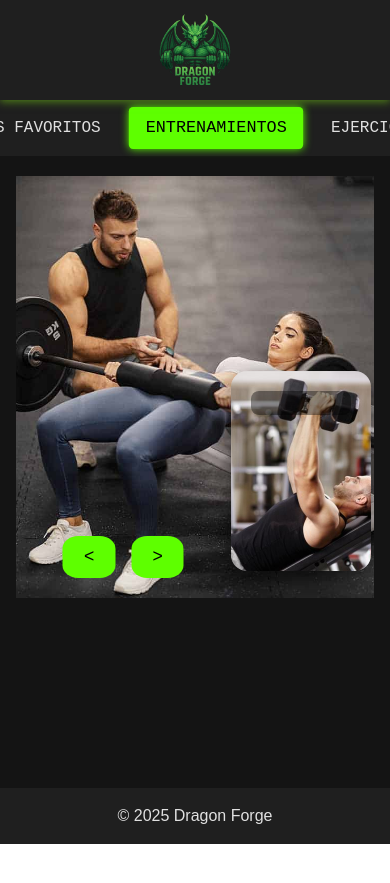
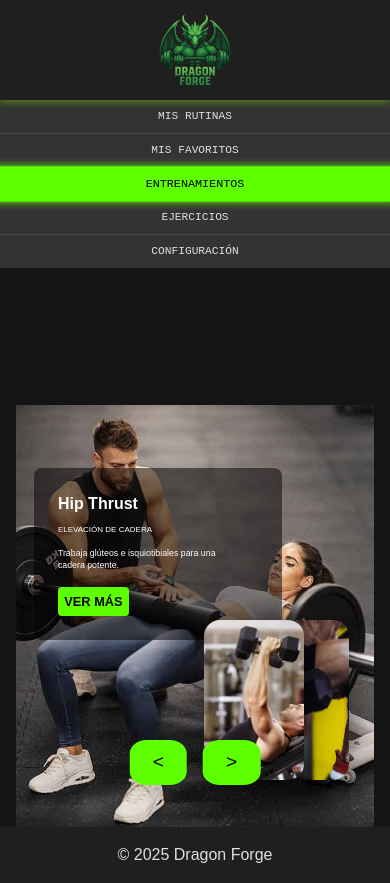
Before and after one commit to Aidmora/DragonForge, a React (Vite) app: page /workouts in a window 390 px wide. Before the commit the page ends 844 px from the top, so only its background shows below. Built offline with nearby package versions, Linux system fonts and the light colour scheme; sample sign-in values are in the browser's storage.

Commit message:
mejorar diseño responsive

```diff
--- a/src/components/Carousel.css
+++ b/src/components/Carousel.css
@@ -4,11 +4,9 @@
     --text-light: #fff;
   }
 
-  /* 1) .carousel ahora es sólo el “bench” de fondo */
   .carousel {
     position: relative;
     width: 100%;
-    max-width: 1000px;
     height: 70vh;
     background-color: var(--bg-darker);
     background-position: center;
@@ -17,16 +15,54 @@
     transition: background-image 0.6s ease-in-out;
     overflow: hidden;
   }
+
+  .carousel .main-content {
+    position: absolute;
+    top: 15%;
+    left: 5%;
+    max-width: 500px;
+    padding: 1.5rem;
+    background: rgba(0,0,0,0.5);
+    border-radius: 8px;
+    color: var(--text-light);
+  }
+  .carousel .main-content h2 {
+    margin: 0 0 0.5rem;
+    font-size: 2rem;
+  }
+  .carousel .main-content .name {
+    margin: 0 0 0.75rem;
+    font-size: 1.1rem;
+    text-transform: uppercase;
+  }
+  .carousel .main-content .desc {
+    margin: 0 1rem 1rem 0;
+    font-size: 0.95rem;
+    line-height: 1.3;
+  }
+  .carousel .main-content .btn {
+    display: inline-block;
+    padding: 0.5rem 1rem;
+    background: var(--green-neon);
+    color: var(--bg-darker);
+    text-decoration: none;
+    border-radius: 4px;
+    font-weight: bold;
+    text-transform: uppercase;
+  }
+
   .carousel .list {
-    position: relative;
-    width: 100%;
+    position: absolute;
+    top: 0; right: 0;
+    width: 35%;
     height: 100%;
   }
-
   .carousel .list .item {
     position: absolute;
-    top: 70%; transform: translateY(-50%);
-    width: 180px; height: 250px;
+    top: 70%;
+    transform: translateY(-50%);
+    width: 180px;
+    height: 250px;
     border-radius: 16px;
     background-position: center;
     background-size: cover;
@@ -34,86 +70,93 @@
     transition: all 0.8s ease;
     z-index: 1;
   }
-
-  /* 4) Posicionamiento en cascada */
-  .carousel .list .item.pos-1 { left: 65%;                z-index: 5; }
-  .carousel .list .item.pos-2 { left: calc(65% + 200px);   z-index: 4; }
-  .carousel .list .item.pos-3 { left: calc(65% + 400px);   z-index: 3; }
-  .carousel .list .item.pos-4 { left: calc(65% + 600px);   z-index: 2; }
-  .carousel .list .item.pos-5 { left: calc(65% + 800px);   z-index: 1; }
-
-  /* 5) Texto / botón dentro de cada preview */
-  .carousel .list .item .content {
-    display: none;
-  }
-  .carousel .list .item.pos-1 .content,
-  .carousel .list .item.pos-2 .content,
-  .carousel .list .item.pos-3 .content,
-  .carousel .list .item.pos-4 .content,
-  .carousel .list .item.pos-5 .content {
-    display: block;
-    position: absolute;
-    top: 20px; left: 20px; right: 20px;
-    background: rgba(0,0,0,0.4);
-    padding: 0.75rem;
-    border-radius: 8px;
-    color: var(--text-light);
-  }
-  .carousel .list .item .titulo {
-    font-size: 1.25rem; font-weight: bold; margin-bottom: 0.5rem;
-    text-transform: uppercase; color: bisque;
-  }
-  .carousel .list .item .nombre {
-    font-size: 1rem; margin-bottom: 0.5rem; text-transform: uppercase;
-  }
-  .carousel .list .item .descripcion {
-    font-size: 0.9rem; opacity: 0.9;
-  }
-  .carousel .list .item #boton {
-    margin-top: 0.5rem;
-  }
-  .carousel .list .item #boton a {
-    color: var(--text-light);
-    border: 1px solid var(--text-light);
-    padding: 0.25rem 0.5rem;
-    text-decoration: none;
-    text-transform: uppercase;
-    font-size: 0.75rem;
-  }
-
-  /* 6) Flechas centradas en el bench */
+  .carousel .list .item.pos-1 { left: 5%;  z-index: 5; }
+  .carousel .list .item.pos-2 { left: 25%; z-index: 4; }
+  .carousel .list .item.pos-3 { left: 45%; z-index: 3; }
+  .carousel .list .item.pos-4 { left: 65%; z-index: 2; }
+  .carousel .list .item.pos-5 { left: 85%; z-index: 1; }
   .carousel .flechas {
     position: absolute;
-    bottom: 20px; left: 30%;
+    bottom: 10%;
+    left: 50%;
     transform: translateX(-50%);
-    display: flex; gap: 1rem;
+    display: flex;
+    gap: 1rem;
     z-index: 100;
   }
   .carousel .flechas button {
-    width: fit-content; height: fit-content;
-    border: none; border-radius: 30%;
+    width: fit-content;
+    height: fit-content;
+    border: none;
+    border-radius: 30%;
     background: var(--green-neon);
     color: var(--bg-darker);
-    font-size: 1.1rem;
+    font-size: 1.2rem;
     cursor: pointer;
     transition: transform 0.2s;
+    align-items: center;
+    justify-content: center;
   }
   .carousel .flechas button:hover {
-    transform: scale(1.1);
+    transform: scale(1.2);
   }
 
-  /* 7) Responsive */
+  /* ====== RESPONSIVE ====== */
   @media (max-width: 768px) {
-    .carousel { height: 50vh; }
+    .carousel {
+      height: 50vh;
+    }
+    .carousel .main-content {
+        position: absolute;
+        top: 15%;
+        left: 5%;
+        max-width: 200px;
+        padding: 1.5rem;
+        background: rgba(0,0,0,0.5);
+        border-radius: 8px;
+        color: var(--text-light);
+      }
+    .carousel .main-content h2 { font-size: 1.5rem; }
+    .carousel .main-content .desc { font-size: 0.85rem; }
+    .carousel .main-content .btn { font-size: 0.8rem; }
+
+    .carousel .list {
+      width: 50%;
+    }
     .carousel .list .item {
-      width: 140px; height: 200px;
+      width: 100px;
+      height: 160px;
     }
-    .carousel .list .item.pos-1 { left: 60%; }
-    .carousel .list .item.pos-2 { left: calc(60% + 160px); }
-    /* ocultar previews adicionales en móvil */
+    .carousel .list .item.pos-1 { left: 5%; }
+    .carousel .list .item.pos-2 { left: 30%; }
     .carousel .list .item.pos-3,
     .carousel .list .item.pos-4,
     .carousel .list .item.pos-5 {
       display: none;
     }
+    .carousel .main-content h2 {
+        margin: 0 0 0.5rem;
+        font-size: 1rem;
+      }
+      .carousel .main-content .name {
+        margin: 0 0 0.75rem;
+        font-size: 0.5rem;
+        text-transform: uppercase;
+      }
+      .carousel .main-content .desc {
+        margin: 0 1rem 1rem 0;
+        font-size: 0.55rem;
+        line-height: 1.3;
+      }
+      .carousel .main-content .btn {
+        display: inline-block;
+        padding: 0.3rem 0.4rem;
+        background: var(--green-neon);
+        color: var(--bg-darker);
+        text-decoration: none;
+        border-radius: 4px;
+        font-weight: bold;
+        text-transform: uppercase;
+      }
+
   }
--- a/src/components/Carousel.jsx
+++ b/src/components/Carousel.jsx
@@ -10,17 +10,30 @@ export default function Carousel() {
   const prev = () => setCurrent(c => (c - 1 + len) % len)
   const next = () => setCurrent(c => (c + 1) % len)
 
-  const bgImage = data[current].img
+  // slide activo = bench de fondo
+  const active = data[current]
 
   return (
     <div
       className="carousel"
-      style={{ backgroundImage: `url(${bgImage})` }}
+      style={{
+        backgroundImage: `url(${active.img})`
+      }}
     >
+      <div className="main-content">
+        <h2>{active.titulo}</h2>
+        <p className="name">{active.nombre}</p>
+        <p className="desc">{active.descripcion}</p>
+        {active.link && (
+          <a className="btn" href={active.link}>
+            Ver más
+          </a>
+        )}
+      </div>
+
       <div className="list">
         {data.map((item, idx) => {
           const pos = (idx - current + len) % len
-          // omitimos el fondo activo
           if (pos === 0) return null
           return <CarouselItem key={idx} item={item} pos={pos} />
         })}
--- a/src/components/CarouselItem.jsx
+++ b/src/components/CarouselItem.jsx
@@ -1,16 +1,10 @@
-import React from 'react';
+import React from 'react'
 
-export default function CarouselItem({ item, pos, isActive }) {
-  const positionClass = `pos-${pos}`;
-
+export default function CarouselItem({ item, pos }) {
   return (
     <div
-      className={`item ${positionClass} ${isActive ? 'active' : ''}`}
+      className={`item pos-${pos}`}
       style={{ backgroundImage: `url(${item.img})` }}
-    >
-      <div className="content">
-        {/* ... Contenido igual al original ... */}
-      </div>
-    </div>
-  );
+    />
+  )
 }
--- a/src/components/MenuBar.css
+++ b/src/components/MenuBar.css
@@ -1,4 +1,3 @@
-/* Variables globales (puedes moverlas a index.css si ya las tienes) */
 :root {
     --header-height: 100px;
     --nav-height:    60px;
@@ -8,8 +7,6 @@
     --color-text-inv:#000000;
     --font-body:     'Share Tech Mono', monospace;
   }
-
-  /* —— Header fijo —— */
   .site-header {
     position: fixed;
     top: 0; left: 0; right: 0;
@@ -25,8 +22,6 @@
     max-height: calc(var(--header-height) - 20px);
     width: auto;
   }
-
-  /* —— Nav sticky justo debajo del header —— */
   .site-nav {
     width: 100%;
     position: fixed;
@@ -36,7 +31,6 @@
     z-index: 999;
   }
 
-  /* —— Lista de enlaces centrada y a todo ancho —— */
   .barra-nav {
     display: flex;
     justify-content: center;
@@ -71,3 +65,41 @@
     transform: scale(1.05);
     border-radius: 4px;
   }
+  @media (max-width: 768px) {
+    .site-nav {
+      position: static;
+      height: auto;
+      overflow: visible;
+      background-color: #333;
+    }
+    .barra-nav {
+      display: flex;
+      flex-direction: column;
+      gap: 0;
+      padding: 0;
+    }
+    .barra-nav li {
+      width: 100%;
+      text-align: center;
+    }
+    .barra-nav a {
+      padding: 1rem;
+      border-top: 1px solid rgba(255,255,255,0.1);
+    }
+    .barra-nav li:first-child a {
+      border-top: none;
+    }
+  }
+  @media (max-width: 690px) {
+    .site-nav {
+      position: sticky;
+      margin-top: var(--header-height);
+      width: 100%;
+      overflow: visible;
+      background-color: #333;
+    }
+      .barra-nav a {
+        padding: 0.5rem 0.7rem;
+        font-size: 0.7rem;
+      }
+  }
--- a/src/data/carouselData.js
+++ b/src/data/carouselData.js
@@ -1,4 +1,3 @@
-// src/data/carouselData.js
 import rutina1 from '../assets/hipT.jpg'
 import rutina2 from '../assets/pecho.jpg'
 import rutina3 from '../assets/pierna.jpg'
@@ -9,12 +8,44 @@ import rutina6 from '../assets/triceps.jpg'
 export default [
   {
     img: rutina1,
+    titulo:      'Hip Thrust',
+    nombre:      'Elevación de Cadera',
+    descripcion: 'Trabaja glúteos e isquiotibiales para una cadera potente.',
+    link:        '/workouts/hip-thrust'
   },
   {
     img: rutina2,
+    titulo:      'Bench Press',
+    nombre:      'Press de Pecho',
+    descripcion: 'Clásico ejercicio de fuerza para pectorales y tríceps.',
+    link:        '/workouts/bench-press'
   },
-  { img: rutina3 },
-  { img: rutina4 },
-  { img: rutina5 },
-  { img: rutina6 }
+  {
+    img: rutina3,
+    titulo:      'Back Squat',
+    nombre:      'Sentadilla Trasera',
+    descripcion: 'Funda tus piernas y glúteos con este básico de fuerza.',
+    link:        '/workouts/back-squat'
+  },
+  {
+    img: rutina4,
+    titulo:      'Deadlift',
+    nombre:      'Peso Muerto',
+    descripcion: 'Ejercicio completo para cadena posterior y core.',
+    link:        '/workouts/deadlift'
+  },
+  {
+    img: rutina5,
+    titulo:      'Shoulder Press',
+    nombre:      'Press de Hombros',
+    descripcion: 'Potencia tus deltoides con este movimiento vertical.',
+    link:        '/workouts/shoulder-press'
+  },
+  {
+    img: rutina6,
+    titulo:      'Triceps Dip',
+    nombre:      'Fondos de Tríceps',
+    descripcion: 'Aisla y fortalece la parte posterior de tus brazos.',
+    link:        '/workouts/triceps-dip'
+  }
 ]
--- a/src/pages/MisRutinas.jsx
+++ b/src/pages/MisRutinas.jsx
@@ -3,8 +3,18 @@ import MenuBar from '../components/MenuBar'
 function MisRutinas() {
   return (
     <>
+      <div className="page-container">
         <MenuBar />
-        <div>RutinasPage</div>
+        <main className="site-main">
+          <div className="content-wrapper">
+          </div>
+        </main>
+        <footer className="site-footer">
+          <div className="content-wrapper">
+              © 2025 Dragon Forge
+            </div>
+        </footer>
+      </div>
     </>
   )
 }
--- a/src/pages/SettingsPage.jsx
+++ b/src/pages/SettingsPage.jsx
@@ -3,8 +3,18 @@ import MenuBar from '../components/MenuBar'
 function SettingsPage() {
   return (
     <>
-      <MenuBar />
-      <div>SettingsPage</div>
+          <div className="page-container">
+            <MenuBar />
+            <main className="site-main">
+              <div className="content-wrapper">
+              </div>
+            </main>
+            <footer className="site-footer">
+              <div className="content-wrapper">
+                  © 2025 Dragon Forge
+                </div>
+            </footer>
+          </div>
     </>
 
   )
```
Also changed, not shown: src/pages/ExercisesPage.jsx (+12 -2 lines), src/pages/MisFavoritos.jsx (+12 -2 lines).
